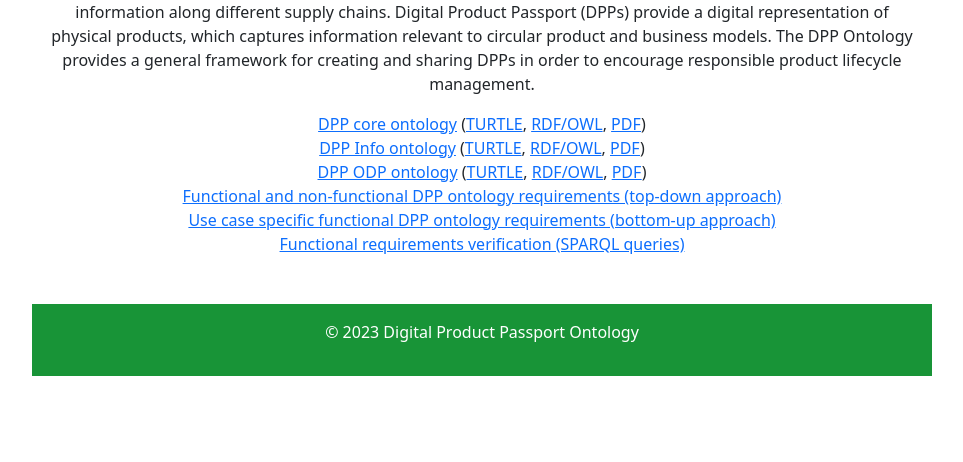
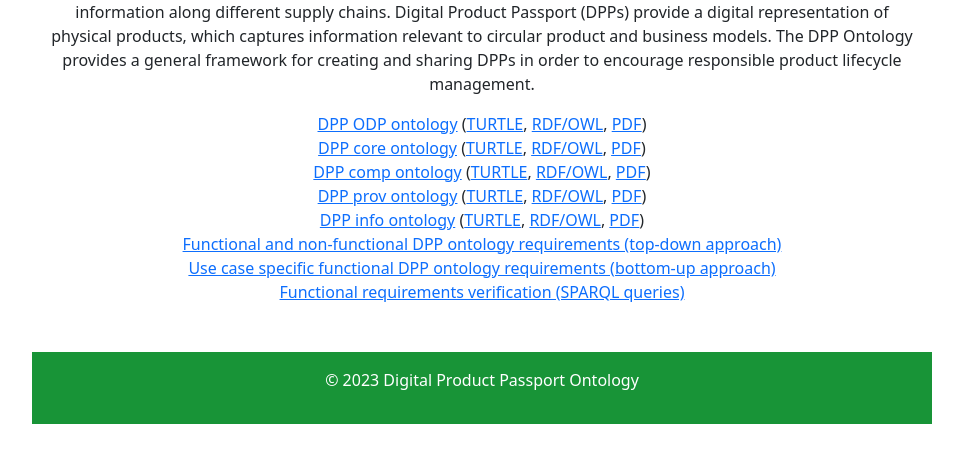
Before and after one commit to LiUSemWeb/DPPO, a plain HTML site: page page/index.html in a window 1280 px wide. Shown: the part 314-776 px from the top of the page, without its empty margins (158-1121 px from the left). Drawn offline with nearby package versions, Linux system fonts and the light colour scheme.

Commit message:
Update index.html

```diff
--- a/page/index.html
+++ b/page/index.html
@@ -36,22 +36,34 @@
                             encourage responsible product lifecycle management.
                         </p>
                         <div>
+                            <a href="ontology/dpp-odp/0.1/index.html">DPP ODP ontology</a>
+                            (<a href="ontology/dpp-odp/0.1/dpp-odp.ttl">TURTLE</a>,
+                            <a href="ontology/dpp-odp/0.1/dpp-odp.rdf">RDF/OWL</a>,
+                            <a href="ontology/dpp-odp/0.1/dpp-odp.pdf">PDF</a>)
+                        </div>
+                        <div>
                             <a href="ontology/dpp-core/0.1/index.html">DPP core ontology</a>
                             (<a href="ontology/dpp-core/0.1/dpp-core.ttl">TURTLE</a>,
                             <a href="ontology/dpp-core/0.1/dpp-core.rdf">RDF/OWL</a>,
                             <a href="ontology/dpp-core/0.1/dpp-core.pdf">PDF</a>)
                         </div>
                         <div>
-                            <a href="ontology/dpp-info/0.1/index.html">DPP Info ontology</a>
+                            <a href="ontology/dpp-comp/0.1/index.html">DPP comp ontology</a>
+                            (<a href="ontology/dpp-comp/0.1/dpp-info.ttl">TURTLE</a>,
+                            <a href="ontology/dpp-comp/0.1/dpp-info.rdf">RDF/OWL</a>,
+                            <a href="ontology/dpp-comp/0.1/dpp-info.pdf">PDF</a>)
+                        </div>
+                        <div>
+                            <a href="ontology/dpp-prov/0.1/index.html">DPP prov ontology</a>
+                            (<a href="ontology/dpp-prov/0.1/dpp-info.ttl">TURTLE</a>,
+                            <a href="ontology/dpp-prov/0.1/dpp-info.rdf">RDF/OWL</a>,
+                            <a href="ontology/dpp-prov/0.1/dpp-info.pdf">PDF</a>)
+                        </div>
+                        <div>
+                            <a href="ontology/dpp-info/0.1/index.html">DPP info ontology</a>
                             (<a href="ontology/dpp-info/0.1/dpp-info.ttl">TURTLE</a>,
                             <a href="ontology/dpp-info/0.1/dpp-info.rdf">RDF/OWL</a>,
                             <a href="ontology/dpp-info/0.1/dpp-info.pdf">PDF</a>)
-                        </div>
-                        <div>
-                            <a href="ontology/dpp-odp/0.1/index.html">DPP ODP ontology</a>
-                            (<a href="ontology/dpp-odp/0.1/dpp-odp.ttl">TURTLE</a>,
-                            <a href="ontology/dpp-odp/0.1/dpp-odp.rdf">RDF/OWL</a>,
-                            <a href="ontology/dpp-odp/0.1/dpp-odp.pdf">PDF</a>)
                         </div>
                         <div>
                             <a href="pdf/Req_Analysis_Results_TopDown_Approach.pdf">Functional and non-functional DPP ontology requirements (top-down approach)</a>
```
